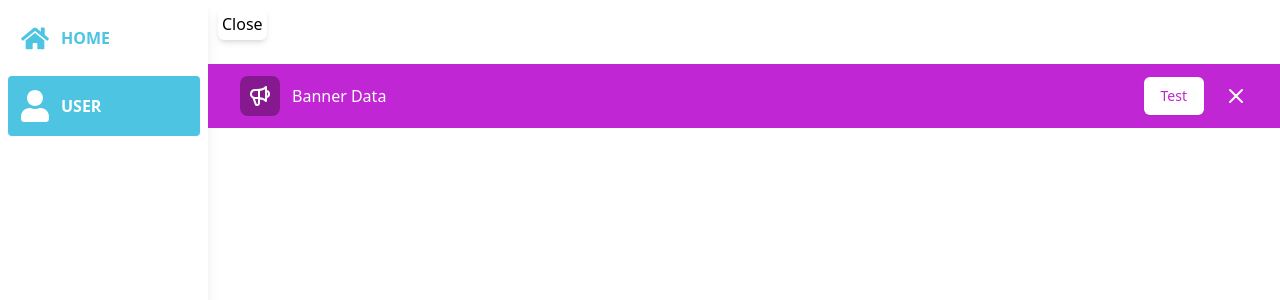
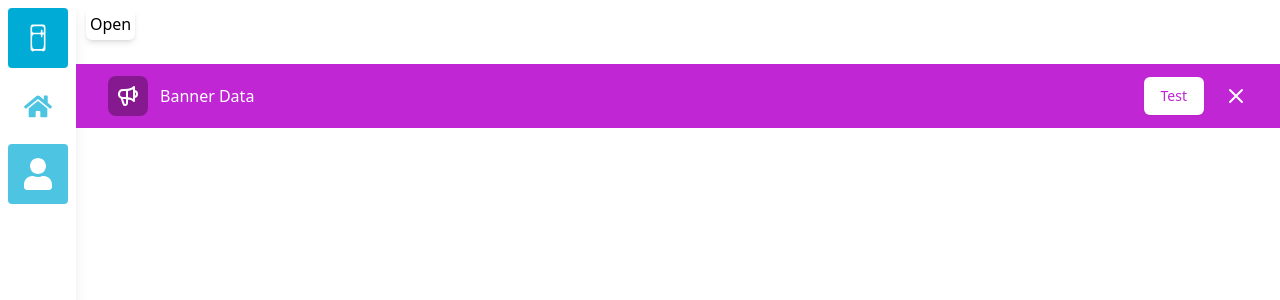
Before and after one commit to adunham95/the-fridge, a Next.js app: page /user in a window 1280 px wide. Shown: the top 300 px of the page. Built offline with nearby package versions, Linux system fonts and the light colour scheme.

Commit message:
Added logo, changed to default collaped

```diff
--- a/components/nav/InnerMenu.tsx
+++ b/components/nav/InnerMenu.tsx
@@ -1,5 +1,6 @@
 import { useIsomorphicEffect } from "../../hooks/useIsomorphicEffect";
 import { EIcons } from "../Icons";
+import IconLogo from "../Icons/Icon-Logo";
 import NavItem, { INavMenuItem } from "./NavItem";
 
 const navMenu: Array<INavMenuItem> = [
@@ -17,10 +18,11 @@ const navMenu: Array<INavMenuItem> = [
 
 interface IProps{
     isCollapsed?: boolean,
-    className?: string
+    className?: string,
+    showLogo?: boolean
 }
 
-function InnerMenu({isCollapsed = false, className = ''}: IProps) {
+function InnerMenu({isCollapsed = false, showLogo = true, className = ''}: IProps) {
     const isomorphicEffect = useIsomorphicEffect()
 
     isomorphicEffect(()=>{
@@ -32,6 +34,16 @@ function InnerMenu({isCollapsed = false, className = ''}: IProps) {
 
     return (
         <div className={`p-2 h-screen min-w-[var(--sidebar-width)] ${className}`}>
+            {showLogo && <div className="pb-2">
+                <span className={` max-w-[calc(var(--sidebar-width)-1rem] bg-brand-500 rounded flex py-2 ${isCollapsed && 'p-3 aspect-square justify-center items-center'}`}>
+                    <IconLogo size={isCollapsed ? 28 : 75} color='white'/>
+                    {
+                        !isCollapsed && <span className="text-white text-xl flex flex-col justify-center">
+                        The Fridge
+                    </span>
+                    }
+                </span>
+            </div>}
             {
                 navMenu.map(n => <NavItem isCollapsed={isCollapsed} key={n.path} {...n}/>)
             }
--- a/components/nav/Nav.tsx
+++ b/components/nav/Nav.tsx
@@ -26,7 +26,7 @@ const Nav = ({}) => {
             isMenuOpen && <div className='fixed inset-0 flex z-50'>
                 <div className='bg-white w-[var(--sidebar-width)] h-full'>
             <button onClick={()=>setIsMenuOpen(false)}>Close</button>
-                <InnerMenu/>
+                <InnerMenu showLogo={false}/>
                 </div>
                 <button className='w-full h-full bg-black bg-opacity-30' onClick={()=>setIsMenuOpen(false)} />
         </div>
--- a/components/nav/Sidebar.tsx
+++ b/components/nav/Sidebar.tsx
@@ -4,7 +4,7 @@ import InnerMenu from './InnerMenu'
 
 // eslint-disable-next-line no-empty-pattern
 const Sidebar = ({}) => {
-    const [isCollapsed, setIsCollapsed] = useState(false)
+    const [isCollapsed, setIsCollapsed] = useState(true)
     return <>
         <button
           onClick={()=> setIsCollapsed(!isCollapsed)}
```
